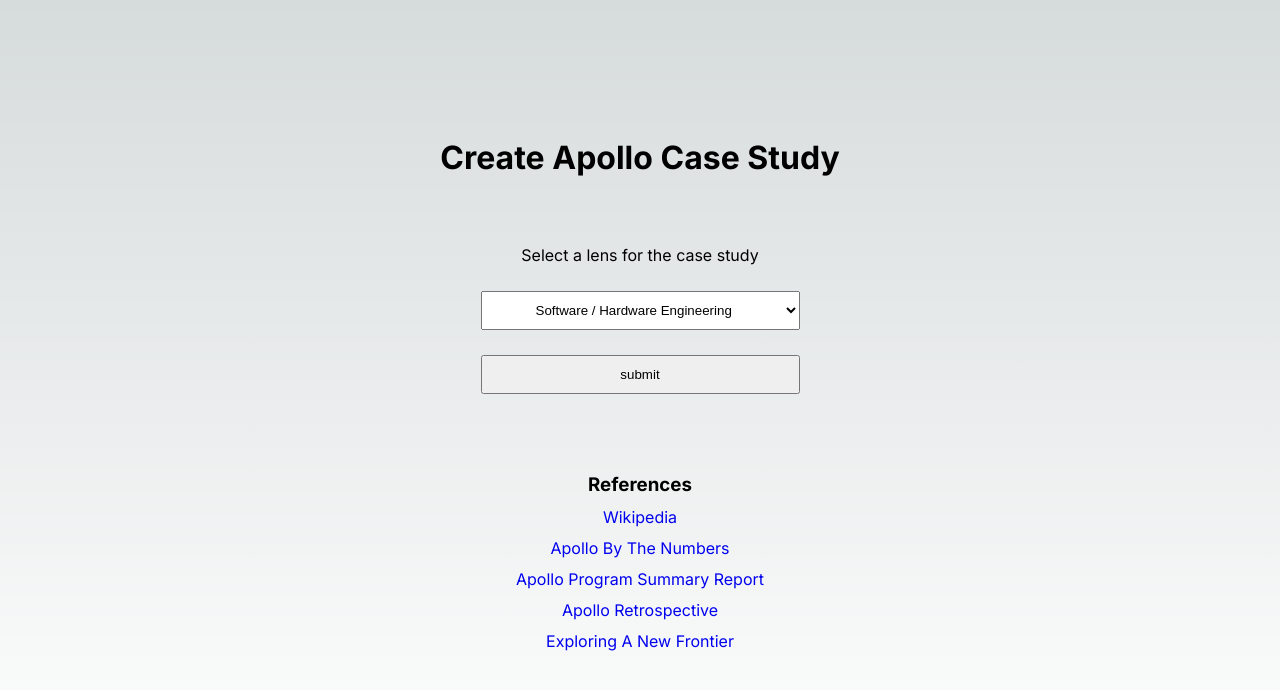
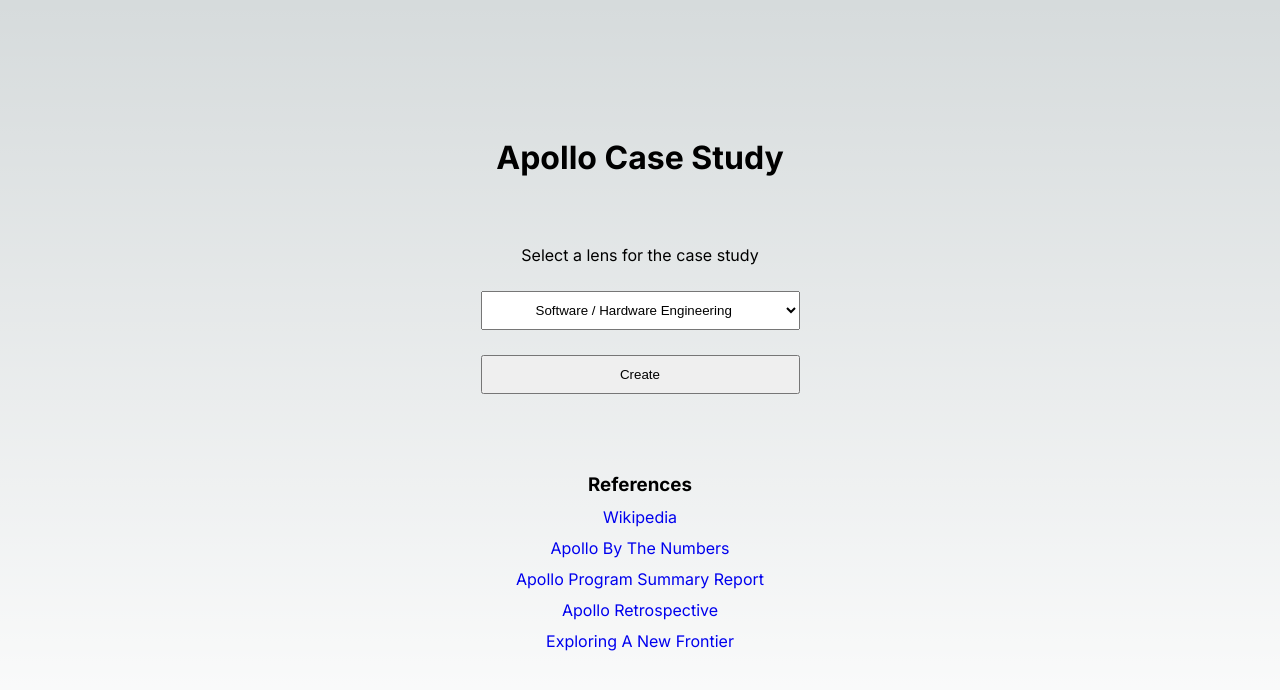
Before and after one commit to kmunton-bjss/apollo-case-study, a Next.js app: page / in a window 1280 px wide. Shown: the top 690 px of the page. Built offline with nearby package versions, Linux system fonts and the light colour scheme.

Commit message:
Add structure to the case study

```diff
--- a/src/app/page.js
+++ b/src/app/page.js
@@ -7,16 +7,25 @@
   const [lens, setLens] = useState('Software / Hardware Engineering')
   const [caseStudy, setCaseStudy] = useState("")
   const [loading, setLoading] = useState(false)
+  const [disable, setDisable] = useState(false)
 
   const handleSubmit = async () => {
+    setDisable(true)
     setLoading(true)
-    const res = await fetch(`http://localhost:5000/case-study?lens=${encodeURI(lens)}`)
-    const json = await res.json()
-    setCaseStudy(json["text"])
+    try {
+      const res = await fetch(`http://localhost:5000/case-study?lens=${encodeURI(lens)}`)
+      const json = await res.json()
+      setCaseStudy(json)
+    } catch {
+      setDisable(false)
+      setLoading(false)
+      console.log("error fetching case study")
+    }
   }
 
   const handleReset = () => {
     setCaseStudy("")
+    setDisable(false)
   }
 
   useEffect(() => {
@@ -26,7 +35,7 @@
   }, [caseStudy])
   return (
     <main className={styles.main}>
-      <h1>Create Apollo Case Study</h1>
+      <h1>Apollo Case Study</h1>
       <div>
         <div style={{display: "flex", justifyContent: "space-evenly", height: "25vh", flexDirection: "column"}}>
           <p style={{textAlign: "center"}}>Select a lens for the case study</p>
@@ -36,6 +45,7 @@
               setLens(e.target.value);
             }}
             style={{paddingInline: "50px", paddingBlock: "10px"}}
+            disabled={disable}
           >
             <option value="Software / Hardware Engineering">Software / Hardware Engineering</option>
             <option value="Project Management">Project Management</option>
@@ -43,15 +53,31 @@
             <option value="Finance / Financial Controller">Finance / Financial Controller</option>
           </select>
 
-          <button style={{paddingInline: "50px", paddingBlock: "10px"}} onClick={handleSubmit}>submit</button>
+          <button style={{paddingInline: "50px", paddingBlock: "10px"}} onClick={handleSubmit} disabled={disable}>Create</button>
         </div>
     </div>
     <BarLoader
       color={"#ffffff"}
       loading={loading}
     />
-    {caseStudy && <div id="caseStudy" style={{border: "2px solid azure", padding: "10px", borderRadius: "12px"}}>{caseStudy}</div>}
-    {caseStudy && <button style={{paddingInline: "50px", paddingBlock: "10px"}} onClick={handleReset}>Reset</button>}
+    {caseStudy &&
+       <div style={{display: "flex", justifyContent: "space-evenly", flexDirection: "column", minHeight: "100vh", textAlign: "center"}}>
+        <button style={{paddingInline: "50px", paddingBlock: "10px", marginInline: "25%"}} onClick={handleReset}>Start Again</button>
+        <div id="caseStudy" style={{border: "2px solid azure", padding: "10px", borderRadius: "12px"}}>
+          <h2>Introduction</h2>
+          <p>This case study is looking at the {lens.toLowerCase()} aspects of the Apollo program.</p>
+          <p>{caseStudy["introduction"]}</p>
+          <h2>Objectives / Goals</h2>
+          <p>{caseStudy["goal"]}</p>
+          <h2>Approach / Solution</h2>
+          <p>{caseStudy["solution"]}</p>
+          <h2>Result</h2>
+          <p>{caseStudy["result"]}</p>
+          <h2>Summary</h2>
+          <p>{caseStudy["conclusion"]}</p>
+        </div>
+      </div>
+    }
     <div style={{display: "flex", justifyContent: "space-evenly", height: "25vh", flexDirection: "column", textAlign: "center"}}>
       <h3>References</h3>
       <p><a href="https://en.wikipedia.org/wiki/Apollo_program">Wikipedia</a></p>
```
